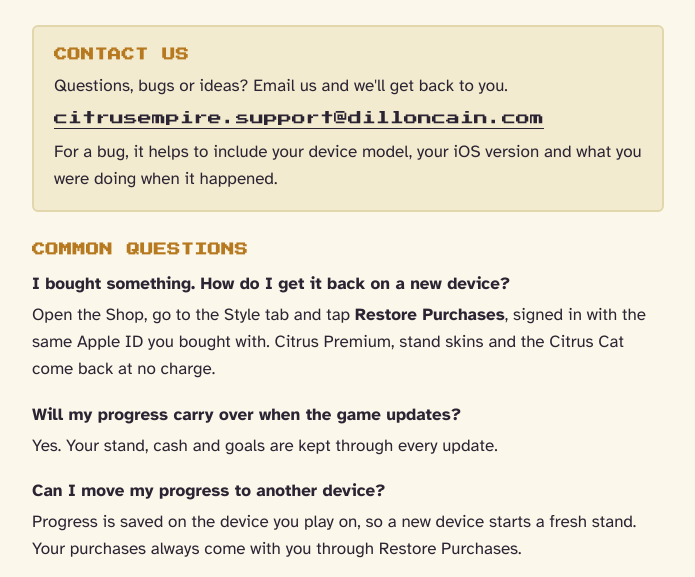
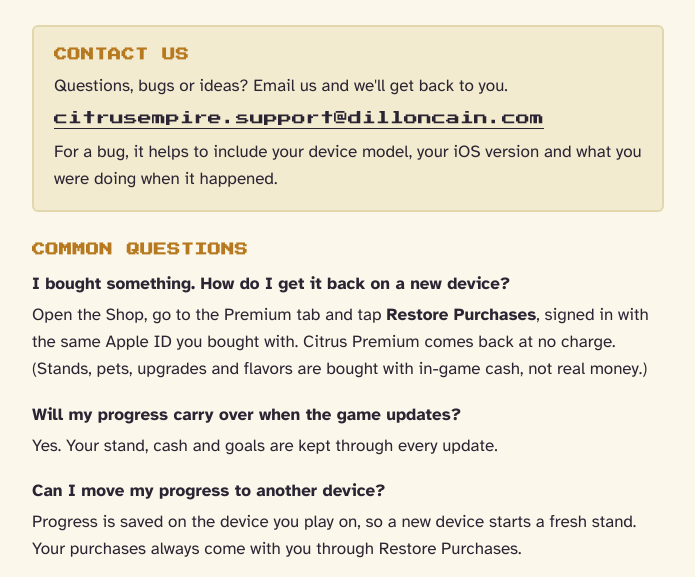
Before and after one commit to dilloncain/citrus-empire, a plain HTML site: page support/index.html in a window 1280 px wide. Shown: the part 155-732 px from the top of the page, without its empty margins (292-987 px from the left). Drawn offline with Linux system fonts and the light colour scheme.

Commit message:
Support: restore Premium from the Premium tab

```diff
--- a/support/index.html
+++ b/support/index.html
@@ -81,7 +81,7 @@
     <h2>Common questions</h2>
     <dl>
       <div><dt>I bought something. How do I get it back on a new device?</dt>
-        <dd>Open the Shop, go to the Style tab and tap <strong>Restore Purchases</strong>, signed in with the same Apple ID you bought with. Citrus Premium, stand skins and the Citrus Cat come back at no charge.</dd></div>
+        <dd>Open the Shop, go to the Premium tab and tap <strong>Restore Purchases</strong>, signed in with the same Apple ID you bought with. Citrus Premium comes back at no charge. (Stands, pets, upgrades and flavors are bought with in-game cash, not real money.)</dd></div>
       <div><dt>Will my progress carry over when the game updates?</dt>
         <dd>Yes. Your stand, cash and goals are kept through every update.</dd></div>
       <div><dt>Can I move my progress to another device?</dt>
```
